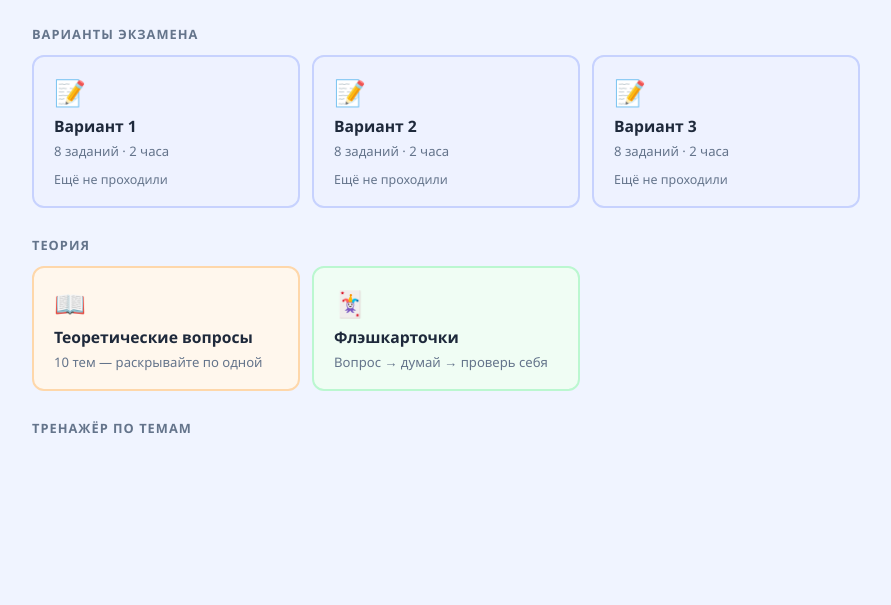
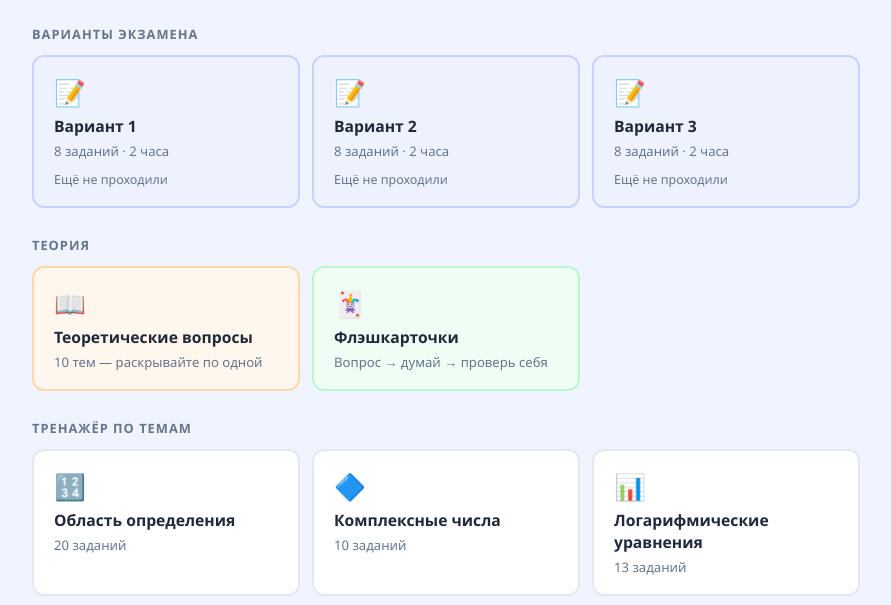
Before and after one commit to olgachka17/practicamath-dev, a plain HTML site: page index.html in a window 1280 px wide. Shown: the part 173-778 px from the top of the page, without its empty margins (194-1085 px from the left). Drawn offline with nearby package versions, Linux system fonts and the light colour scheme.

Commit message:
fix: buildTopicCards called after TOPIC_META defined — topics now render

```diff
--- a/index.html
+++ b/index.html
@@ -1171,7 +1171,7 @@ function clearProgress() {
 // Build on page load
 buildExamCards();
 buildStatsBar();
-buildTopicCards();
+// buildTopicCards() called after TOPIC_META is defined below
 
 // ── TIMER ──────────────────────────────
 let timerInterval = null;
@@ -1269,6 +1269,7 @@ const TOPIC_META = {
   integral:{ icon: '∫'  },
   stepenn: { icon: '√'  },
 };
+buildTopicCards(); // called here — after TOPIC_META and TOPICS are both defined
 
 function recordTopicResult(topicId, correct, total) {
   const data = loadProgress();
```
